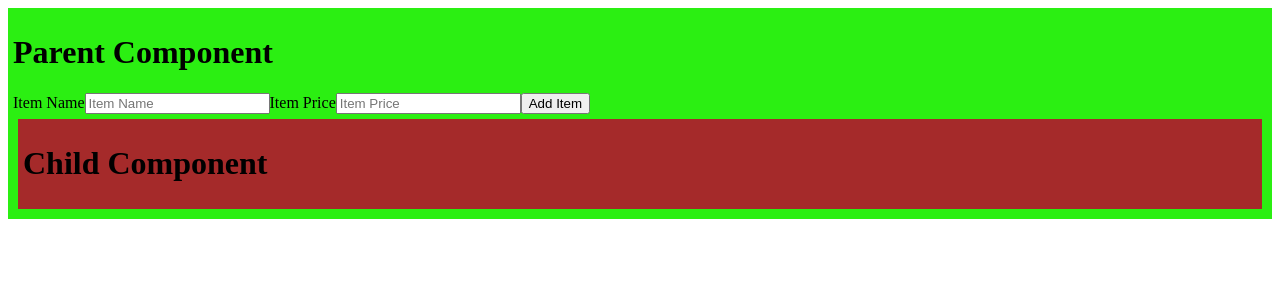
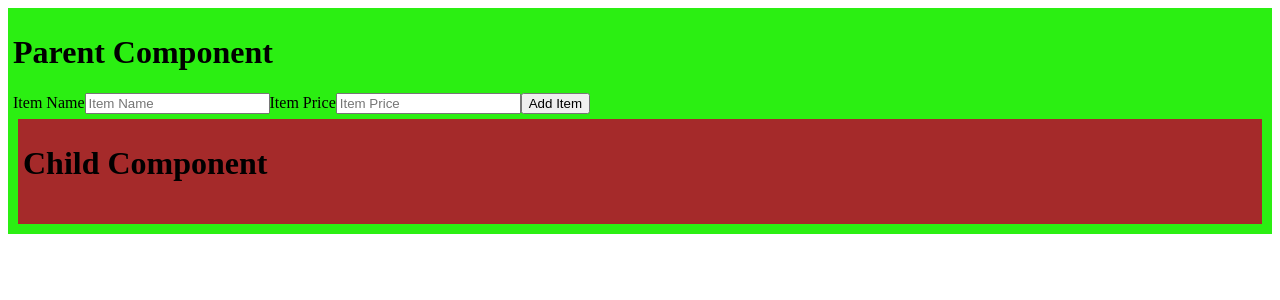
Before and after one commit to acciojob/lift-state-up-4-Nikk45, a React app: page / in a window 1280 px wide. Shown: the top 300 px of the page. Built offline with nearby package versions, Linux system fonts and the light colour scheme.

Commit message:
submit new `1

```diff
--- a/src/components/Child.js
+++ b/src/components/Child.js
@@ -6,13 +6,14 @@ const Child = ({cartItems,removeItem})=>{
         <>
         <div className="child">
         <h1>Child Component</h1>
+            <div className="child">
             {
-                // cartItems===[] && <li>hey</li>
                 cartItems.map((item)=>{
                         return <li key={item.id}>{item.itemName} - ${item.itemPrice}
                     <button onClick={()=>{removeItem(item.id)}}>remove</button></li>
                 })
             }
+            </div>
         </div>
         </>
     )
```
